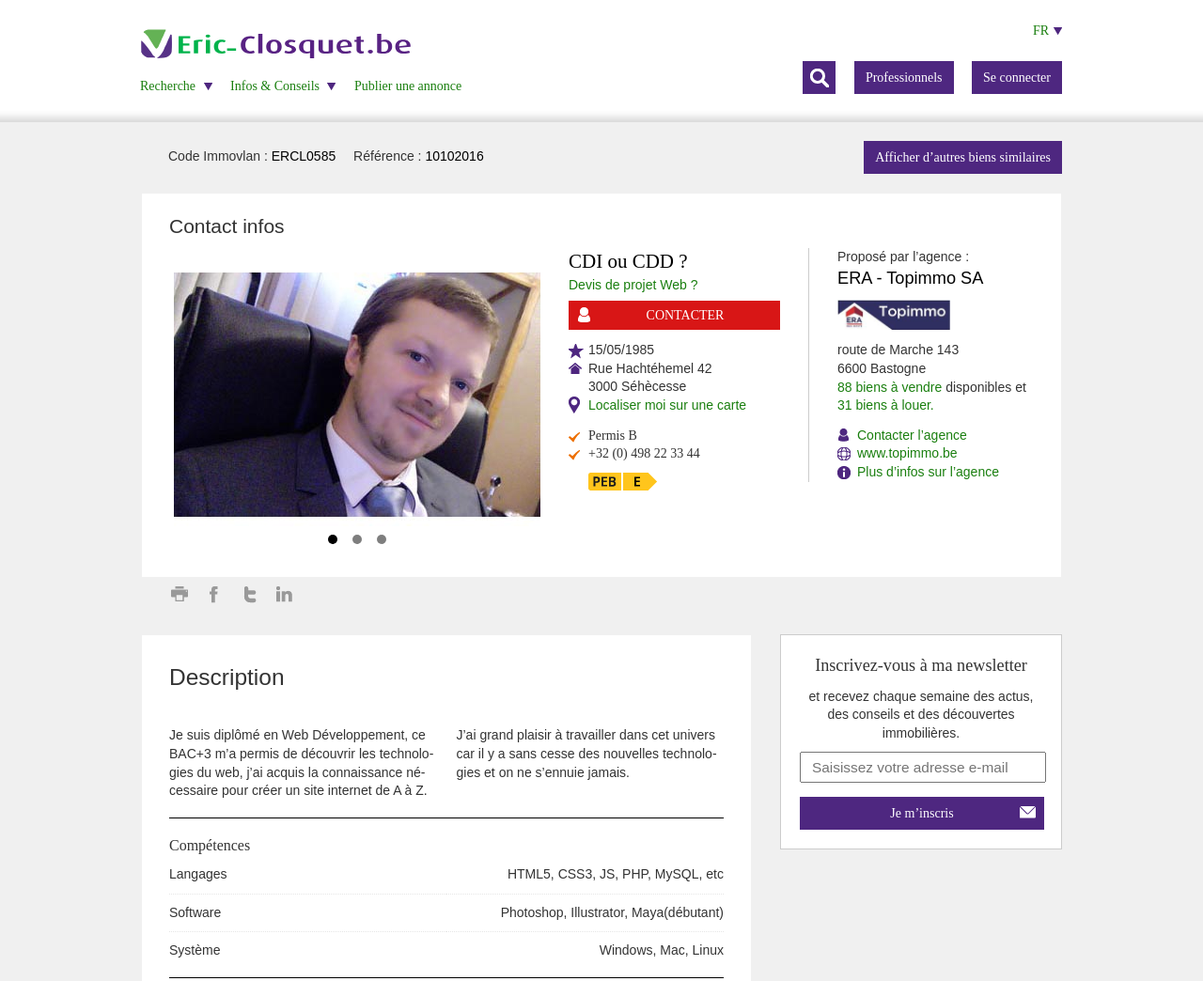
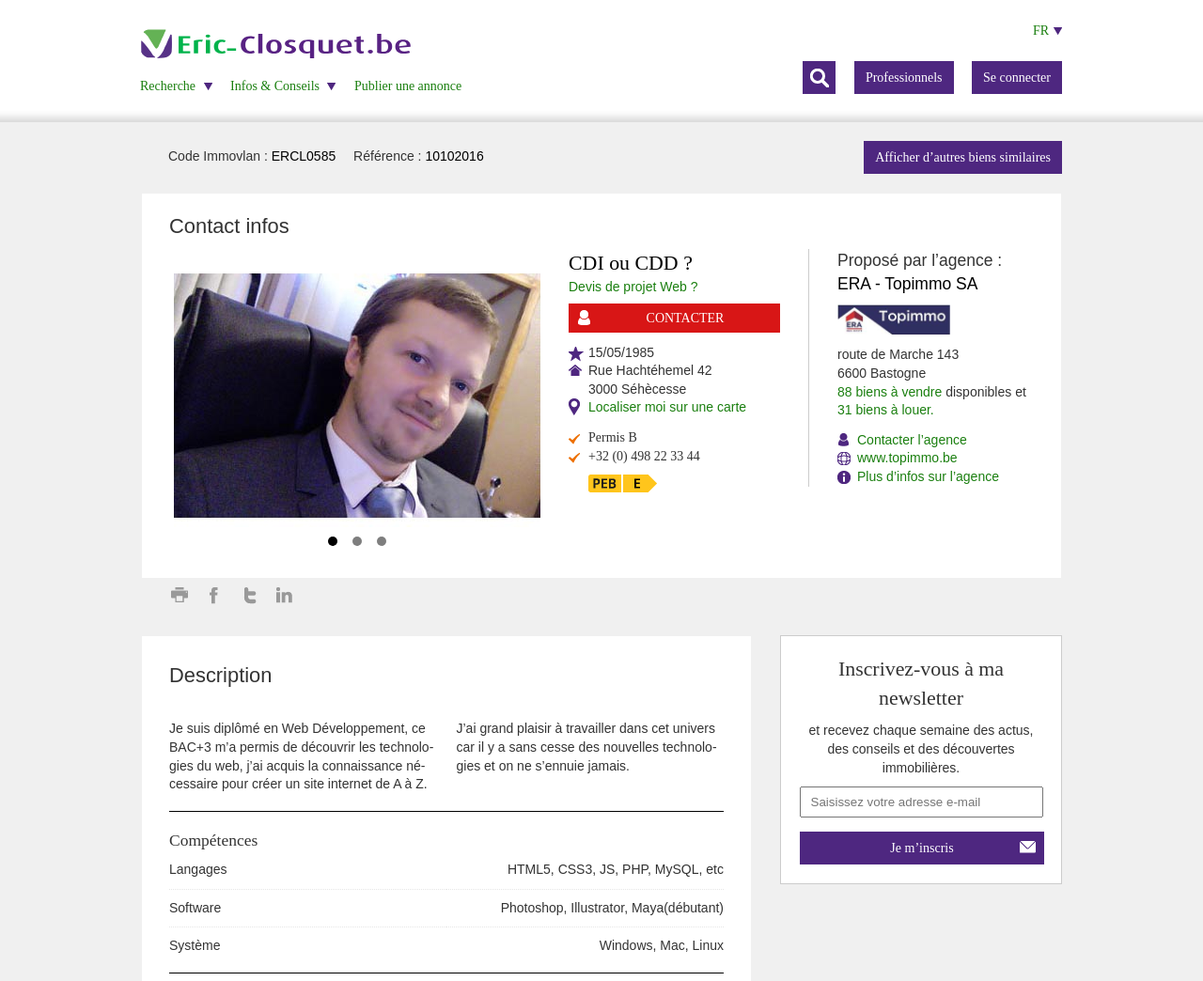
Before and after one commit to closquet/CV, a website: page index.html in a window 1280 px wide. Shown: the top 1044 px of the page at 94% size. Drawn offline with nearby package versions, Linux system fonts and the light colour scheme; files that its build step writes are made by us from their sources; files whose address does not match are found by name; a web font is replaced by a local one.

Commit message:
installation d'un ratio de taille de police 1.250

```diff
--- a/src/sass/main.scss
+++ b/src/sass/main.scss
@@ -108,11 +108,11 @@ table {
 /***********/
 body{
     background: url('../images/bg.png') repeat-x 0 0 $bgColor;
-    font: .875em/1.4'open_sansregular', Arial, sans-serif; /* 16px fsz*/
+    font: .875em/1.4'open_sansregular', Arial, sans-serif; /* 14px fsz*/
     color: $defaultTextColor;
     display: flex;
     flex-direction: column;
-    height: 100vh;
+    min-height: 100vh;
 }
 .content{
     width: 980px; /*980px*/
@@ -168,6 +168,12 @@ p{
     word-wrap: break-word;
     hyphens: auto;
 }
+h3{
+    font-size: 1.563em;
+}
+h2{
+    font-size: 1.953em;
+}
 
 /**********/
 /* header */
@@ -180,6 +186,9 @@ header{
     justify-content: space-between;
     li{
         display: inline-block;
+    }
+    h1{
+        font-size: 2.441em;
     }
     h1 a{
         display: block;
@@ -287,7 +296,7 @@ article{
     }
 }
 main section:first-of-type h3{
-    font-size: 1.5em; /* 21px */
+    font-size: 1.563em;
     color: $defaultTextColor;
     line-height: 1.3;
 }
@@ -299,7 +308,7 @@ main section:first-of-type h3{
     margin: 0.71428571428571428571428571428571em 2.1428571428571428571428571428571em 0; /* 10px/14px 30px/14px */
 }
 #contract{
-    font-size: 1.5em; /* 21px */
+    font-size: 1.563em; /* 21px */
     font-family: "open_sansbold";
     color: $defaultBtnHoverBgColor;
 }
@@ -393,10 +402,11 @@ main section:first-of-type h3{
 }
 #advert h4{
         color: $contentHeading;
+        font-size: 1.25em;
 }
 #advert p:nth-of-type(1){
     color: $defaultBtnHoverBgColor;
-    font-size: 1.3em;
+    font-size: 1.25em;
 }
 #topimmoLogo{
     text-indent: -9999px;
@@ -446,7 +456,6 @@ main section:first-of-type h3{
     width: 60.204081632653061224489795918367%; /* 590px/980px */
 }
 #descriptionHeading{
-    font-size: 1.75em; /* 24.5px/14px */
     color: $contentHeading;
     margin: 0.2857142857142857em 0 1.428571428571429em; /* 4px/14px 20px/14px*/
 }
@@ -466,7 +475,7 @@ table{
 }
 caption{
     font-family: "open_sanssemibold";
-    font-size: 1.142857142857143em; /* 16px/14px */
+    font-size: 1.25em; /* 16px/14px */
     text-align: left;
 }
 th, td{
@@ -491,7 +500,7 @@ tr:last-of-type td, tr:last-of-type th {
 }
 .parPro p {
     font-family: "open_sanssemibold";
-    font-size: 1.142857142857143em; /* 16px/14px */
+    font-size: 1.25em; /* 16px/14px */
     margin-bottom: 0.71428571428571428571428571428571em; /* 10px/14px */
 }
 .parPro li{
@@ -526,13 +535,12 @@ tr:last-of-type td, tr:last-of-type th {
 }
 #newsLetter h2 {
     font-family: "open_sanssemibold";
-    font-size: 1.3em; /* 18.2px/14px */
+    font-size: 1.563em; /* 18.2px/14px */
 }
 #newsLetter label{
     display: block;
 }
 #newsLetter input{
-    font-size: 1.1em; /* 15.4px/14px */
     width: 236px;
     height: 29px;
     line-height: 1.883116883116883em; /* 29px/15.4px */
@@ -628,7 +636,7 @@ footer li + li:before{
     right: 2px;
     line-height: 2.2em;
     display: block;
-    font-size: 1.3em;
+    font-size: 1.25em;
 }
 .next:before{
     content: "►";
```
